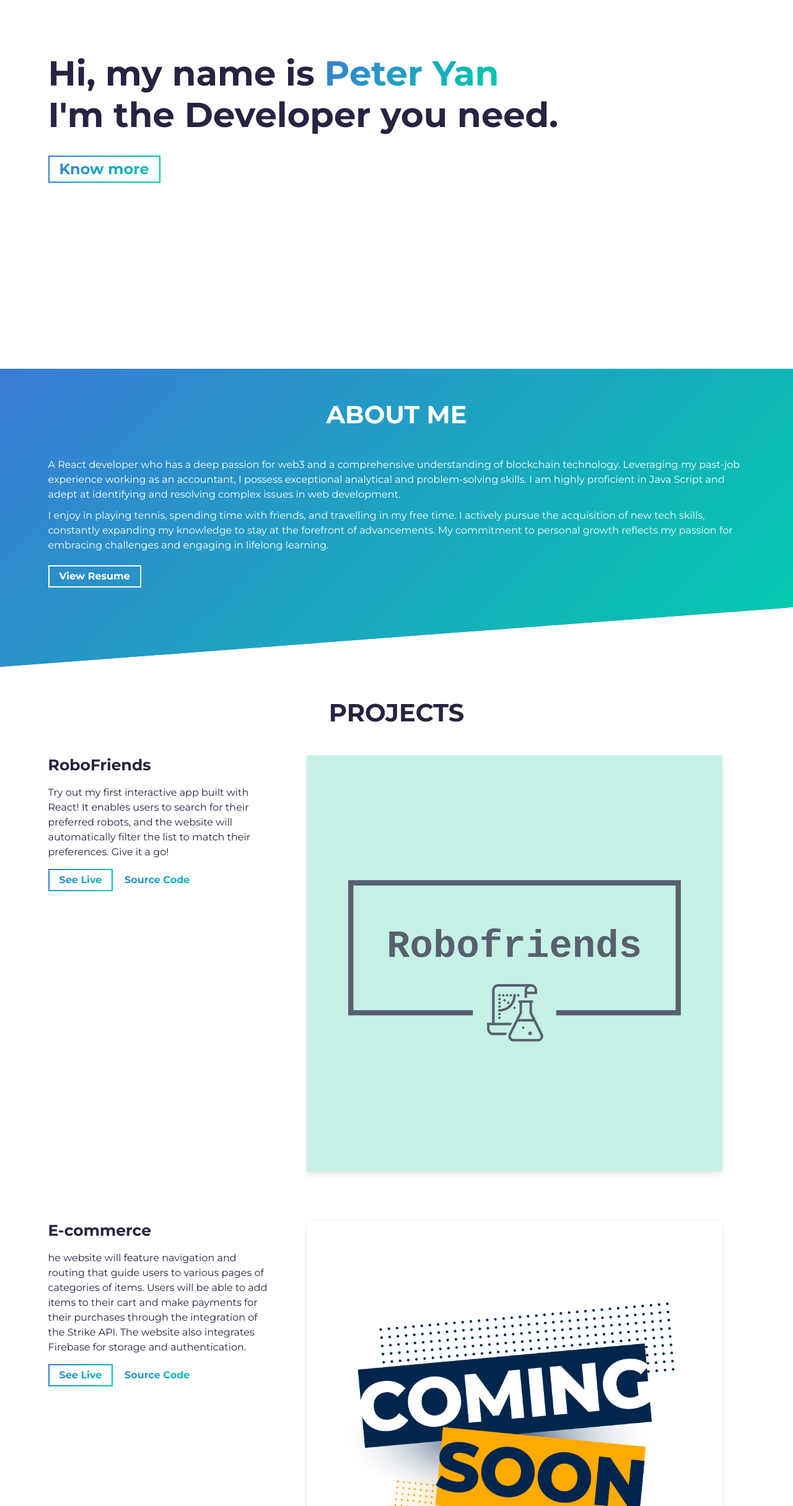
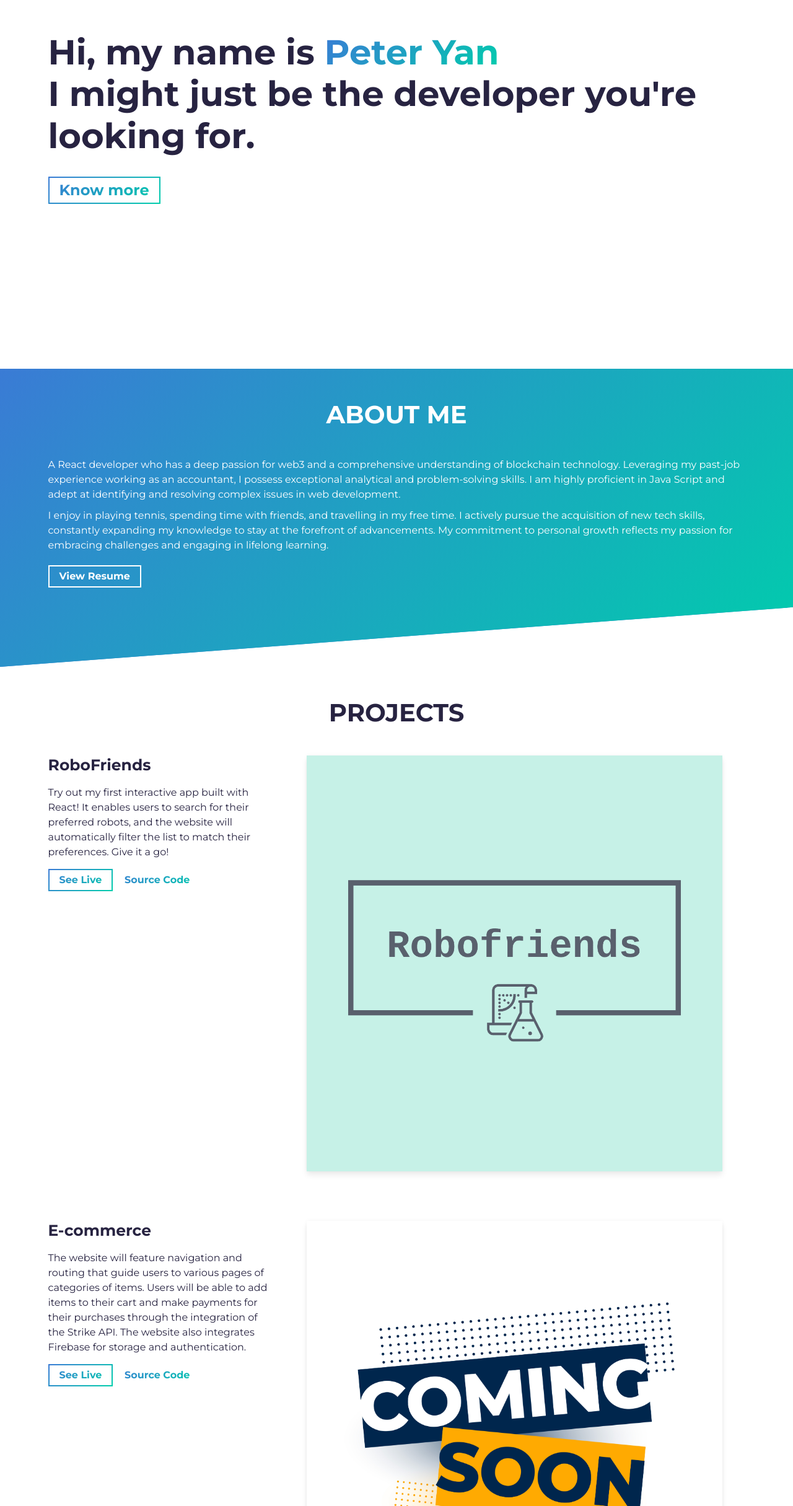
Before and after one commit to Peterloveprogramming/Peter-Personal-Webpage, a website built with Parcel: page src/index.html in a window 1280 px wide. Shown: the part 205-2635 px from the top of the page at 62% size. Built offline with nearby package versions, Linux system fonts and the light colour scheme.

Commit message:
Update index.html

```diff
--- a/src/index.html
+++ b/src/index.html
@@ -48,7 +48,7 @@
         <h1 class="hero-title load-hidden">
           Hi, my name is <span class="text-color-main">Peter Yan</span>
           <br />
-          I'm the Developer you need.
+          I might just be the developer you're looking for.
         </h1>
         <p class="hero-cta load-hidden">
           <a rel="noreferrer" class="cta-btn cta-btn--hero" href="#about"
@@ -77,7 +77,7 @@
                   rel="noreferrer"
                   target="_blank"
                   class="cta-btn cta-btn--resume"
-                  href="assets/resume.pdf"
+                  href="assets/Peter.pdf"
                 >
                   View Resume
                 </a>
@@ -153,7 +153,7 @@
                 <h3 class="project-wrapper__text-title">E-commerce</h3>
                 <div>
                   <p class="mb-4">
-                    he website will feature navigation and routing that guide users to various pages of categories of items. Users will be able to add items to their cart and make payments for their purchases through the integration of the Strike API. The website also integrates Firebase for storage and authentication.
+                    The website will feature navigation and routing that guide users to various pages of categories of items. Users will be able to add items to their cart and make payments for their purchases through the integration of the Strike API. The website also integrates Firebase for storage and authentication.
                   </p>
                 </div>
                 <a
```
